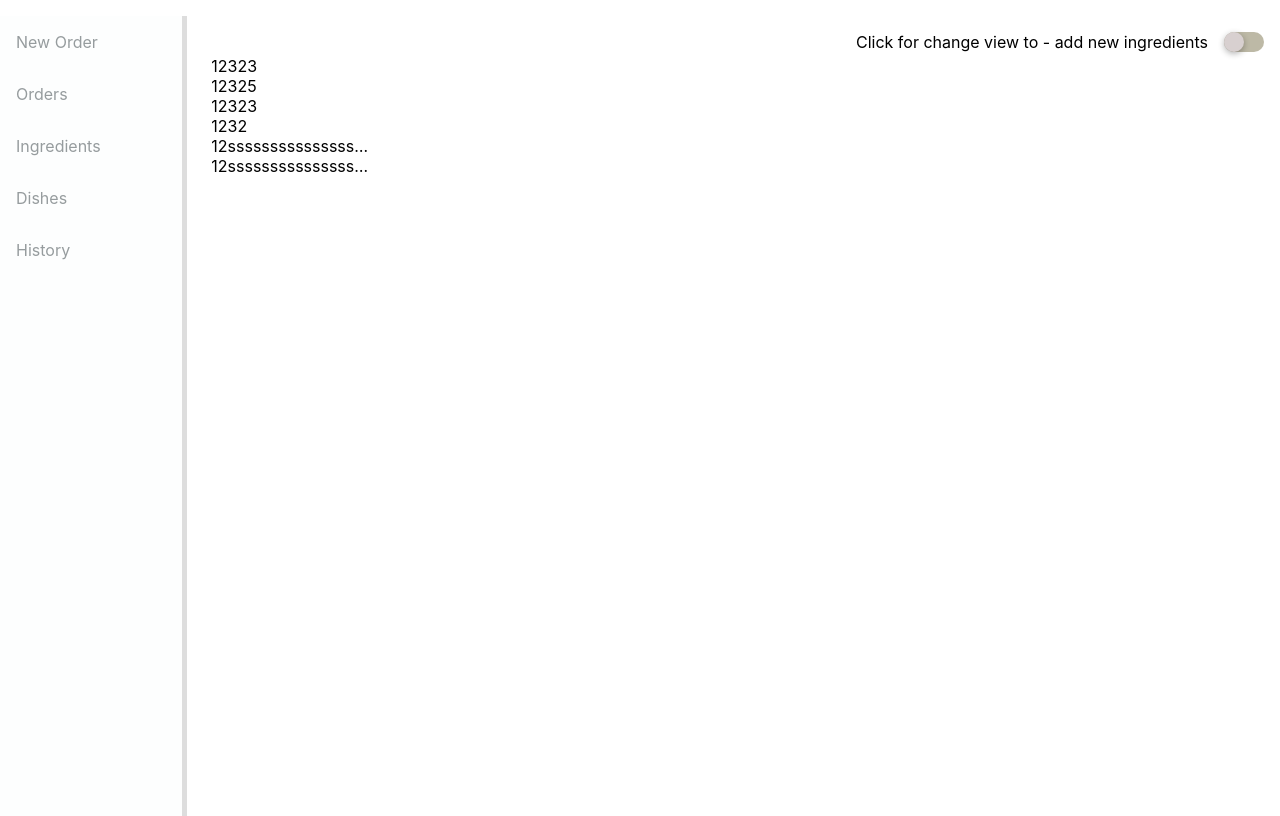
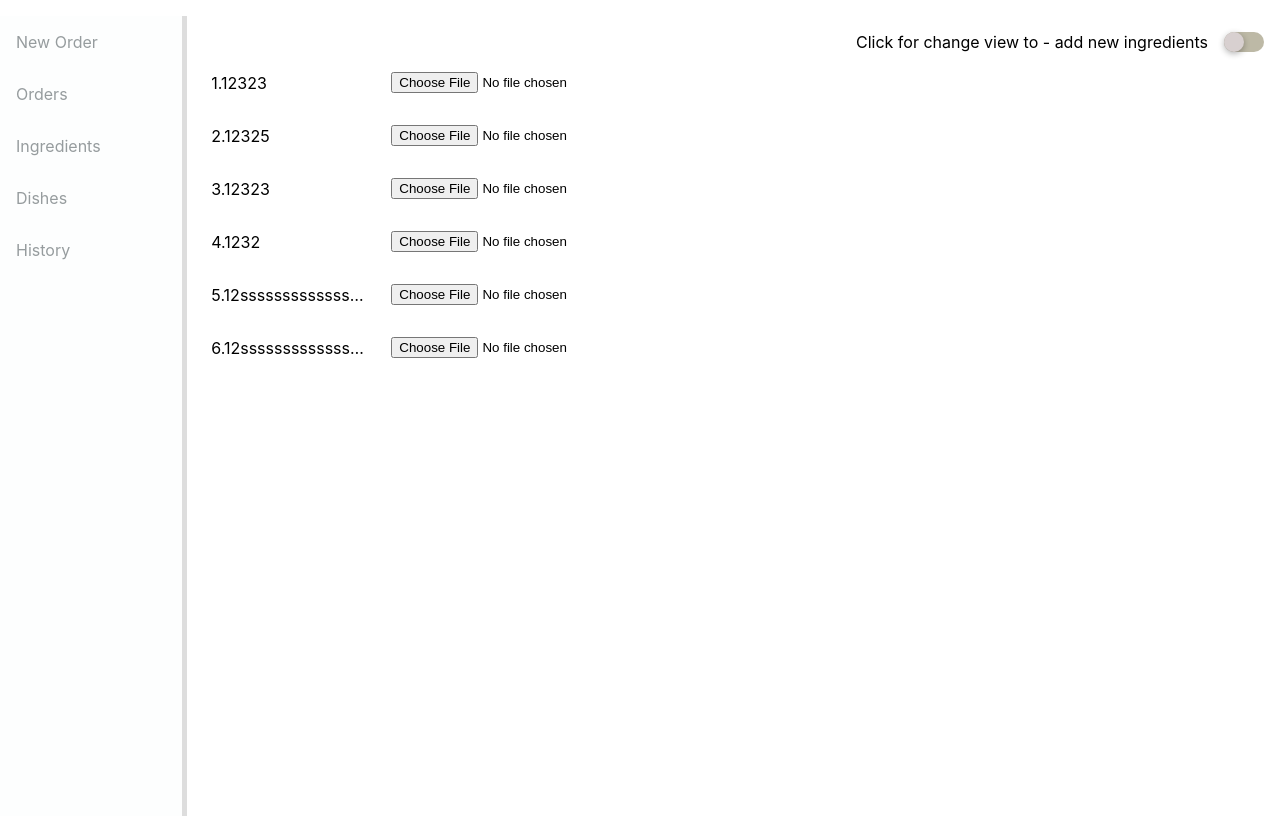
Before and after one commit to KrzysztofKrych/Restaurant, a React (Create React App) app: page / in a window 1280 px wide. Both pictures are taken after a click on the item "Ingredients". Built offline with nearby package versions, Linux system fonts and the light colour scheme.

Commit message:
add avatar to existing ingredient

```diff
--- a/src/components/IngredientCreator/IngredientCreator.tsx
+++ b/src/components/IngredientCreator/IngredientCreator.tsx
@@ -5,6 +5,7 @@ import Ingredient from "../../api/models/Ingredient";
 import Avatar from "../Elements/Avatar/Avatar";
 import Button from "../Elements/Button/Button";
 import { addIngredientActionSuccess }  from "../../store/data/ingredients/ingredients.middleware";
+import { getBase64 } from '../../helpers/helpers';
 
 import "./IngredientCreator.css";
 import { toggleNotificationBarAction } from "../../store/data/notification/notification.middleware";
@@ -33,15 +34,6 @@ const IngredientCreator  = ({onSave}: Props) => {
             );
         }
     }
-    const getBase64 = (file: File) => {
-        return new Promise((resolve, reject) => {
-            const reader = new FileReader();
-            reader.readAsDataURL(file);
-            reader.onload = () => resolve(reader.result || "");
-            reader.onerror = error => reject(error);
-        });
-
-    }
 
     const handleSave = () => {
         addIngredientActionSuccess(ingredient, ingredientAdded);
@@ -61,7 +53,7 @@ const IngredientCreator  = ({onSave}: Props) => {
                 onChange={(event) => updateIngredient(ingredient => ingredient.name = event.target.value)} />
             </FlexDiv>
             <FlexDiv>
-                Picture: ()
+                Choose Avatar
                 <Input type="file"
                 onChange={handleFileUpload}
                 accept="image/png,image/jpeg,image/jpg" />
--- a/src/components/IngredientsMenu/IngredientsMenu.css
+++ b/src/components/IngredientsMenu/IngredientsMenu.css
@@ -5,6 +5,7 @@
 .ingredient{
     display: flex;
     align-items: center;
+    margin: .5rem 0;
 }
 .ingredient > * {
     margin-left: .5rem;
--- a/src/components/IngredientsMenu/IngredientsMenu.tsx
+++ b/src/components/IngredientsMenu/IngredientsMenu.tsx
@@ -1,4 +1,4 @@
-import React, { Fragment, useState, SyntheticEvent } from 'react';
+import React, { useState } from 'react';
 import Ingredient from '../../api/models/Ingredient';
 import { RootState } from '../../store/rootReducer';
 import { connect } from 'react-redux';
@@ -6,9 +6,12 @@ import "./IngredientsMenu.css";
 import Switcher from '../Elements/Switcher/Switcher';
 import IngredientCreator from '../IngredientCreator/IngredientCreator';
 import useOverflowText from '../../hooks/useOverflowText/useOverflowText';
+import Input from '../Elements/Input/Input';
+import { getBase64 } from '../../helpers/helpers';
+import { addAvatarToIngredientActionSuccess } from '../../store/data/ingredients/ingredients.middleware';
 
 export interface Props {
-    ingredients: Ingredient[]
+    ingredients: Ingredient[];
 }
 
 const IngredientsMenu = ({ingredients}: Props) => {
@@ -29,6 +32,15 @@ const IngredientsMenu = ({ingredients}: Props) => {
         }
     }
 
+    const handleFileUpload = (event: React.ChangeEvent<HTMLInputElement>, id:number) => {
+        const file = event.target.files;
+        if (file) {
+            getBase64(file[0]).then(data =>
+                addAvatarToIngredientActionSuccess(data as string, id)
+            );
+        }
+    }
+
     return (
         <div>
             <div className="switcher-container">
@@ -42,6 +54,7 @@ const IngredientsMenu = ({ingredients}: Props) => {
                 {ingredients.length ? ingredients.map((ingredient, index) =>
                 <div key={index} className="ingredient">
                     <div className="name">
+                        {index + 1}.
                         <span
                             onMouseLeave={() => setOverflow(-1)}
                             onMouseEnter={(event) => isOverflowing(event, index)}
@@ -51,6 +64,7 @@ const IngredientsMenu = ({ingredients}: Props) => {
                         </span>
                     </div>
                     {ingredient.avatar && <img src={ingredient.avatar} alt="image" />}
+                    {!ingredient.avatar && <Input type="file" accept="image/png,image/jpeg,image/jpg" onChange={(event) => handleFileUpload(event, ingredient.id)} />}
                 </div>
                 ) :
                 <div>Your ingredients list is empty! Go to 'New ingredient' section to add your first ingredient.</div>
--- /dev/null
+++ b/src/helpers/helpers.tsx
@@ -0,0 +1,16 @@
+const getBase64 = (file: File) => {
+    return new Promise((resolve, reject) => {
+        const reader = new FileReader();
+        reader.readAsDataURL(file);
+        reader.onload = () => resolve(reader.result || "");
+        reader.onerror = error => reject(error);
+    });
+}
+
+const s = (a:number) => a+a
+
+
+export {
+    getBase64,
+    s
+}
--- a/src/store/data/ingredients/ingredients.actions.ts
+++ b/src/store/data/ingredients/ingredients.actions.ts
@@ -2,17 +2,27 @@ import Redux from "redux"
 import Ingredient from "../../../api/models/Ingredient";
 
 enum ActionType {
-    ADD_INGREDIENT_SUCCESS_ACTION = "ADD_INGREDIENT_SUCCESS_ACTION"
+    ADD_INGREDIENT_SUCCESS_ACTION = "ADD_INGREDIENT_SUCCESS_ACTION",
+    ADD_AVATAR_TO_INGREDIENT_SUCCESS_ACTION = "ADD_AVATAR_TO_INGREDIENT_SUCCESS_ACTION"
 }
 
 export class AddIngredientSuccessAction implements Redux.Action {
-    public type = ActionType.ADD_INGREDIENT_SUCCESS_ACTION;
-    public payload: { ingredient: Ingredient }
+    public readonly type = ActionType.ADD_INGREDIENT_SUCCESS_ACTION;
+    public readonly payload: { ingredient: Ingredient }
 
     constructor(ingredient: Ingredient){
         this.payload = { ingredient }
     }
 }
 
+export class addAvatarToIngredientActionSuccess implements Redux.Action {
+    public readonly type = ActionType.ADD_AVATAR_TO_INGREDIENT_SUCCESS_ACTION;
+    public readonly payload: { avatar: string, id:number }
+
+    constructor(avatar: string, id:number){
+        this.payload = { avatar,id }
+    }
+}
+
 
 export default ActionType;
--- a/src/store/data/ingredients/ingredients.middleware.ts
+++ b/src/store/data/ingredients/ingredients.middleware.ts
@@ -7,3 +7,6 @@ export const addIngredientActionSuccess = (ingredient: Ingredient, successCallba
     store.dispatch({ type: ActionType.ADD_INGREDIENT_SUCCESS_ACTION, payload: { ingredient } })
     successCallback();
 }
+export const addAvatarToIngredientActionSuccess = (avatar: string, id:number) => {
+    store.dispatch({ type: ActionType.ADD_AVATAR_TO_INGREDIENT_SUCCESS_ACTION, payload: { avatar,id } })
+}
--- a/src/store/data/ingredients/ingredients.reducer.ts
+++ b/src/store/data/ingredients/ingredients.reducer.ts
@@ -1,7 +1,8 @@
 import Redux from "redux";
 
 import ActionType, {
-    AddIngredientSuccessAction
+    AddIngredientSuccessAction,
+    addAvatarToIngredientActionSuccess
 } from "./ingredients.actions"
 import Ingredient from "../../../api/models/Ingredient";
 
@@ -13,7 +14,7 @@ export const initialIngredientsState: IngredientsState = {
     ingredients: [{name: "12323", id: Date.now() + 1},{name: "12325", id: Date.now()},{name: "12323", id: Date.now() + 2},{name: "1232", id: Date.now()+3},{name: "12ssssssssssssssssssssssssssssssssssssssssssss ssssssssssssssssssssssssss32", id: Date.now()+5},{name: "12ssssssssssssssssssssssssssssssssss", id: Date.now()+8}]
 }
 
-export type IngredientsAction = AddIngredientSuccessAction;
+export type IngredientsAction = AddIngredientSuccessAction | addAvatarToIngredientActionSuccess;
 
 const ingredientsReducer: Redux.Reducer<IngredientsState, IngredientsAction> = (state = initialIngredientsState, action: IngredientsAction) => {
     if(ActionType){
@@ -25,6 +26,18 @@ const ingredientsReducer: Redux.Reducer<IngredientsState, IngredientsAction> = (
                     ingredients: [...state.ingredients, ingredient]
                 }
             }
+            case ActionType.ADD_AVATAR_TO_INGREDIENT_SUCCESS_ACTION: {
+                const { avatar, id } = action.payload;
+                return {
+                    ...state,
+                    ingredients: [...state.ingredients.filter(ingredient =>{
+                        if(ingredient.id === id){
+                            ingredient.avatar = avatar;
+                        }
+                        return ingredient;
+                    })]
+                }
+            }
             default: {
                 return state
             }
```
